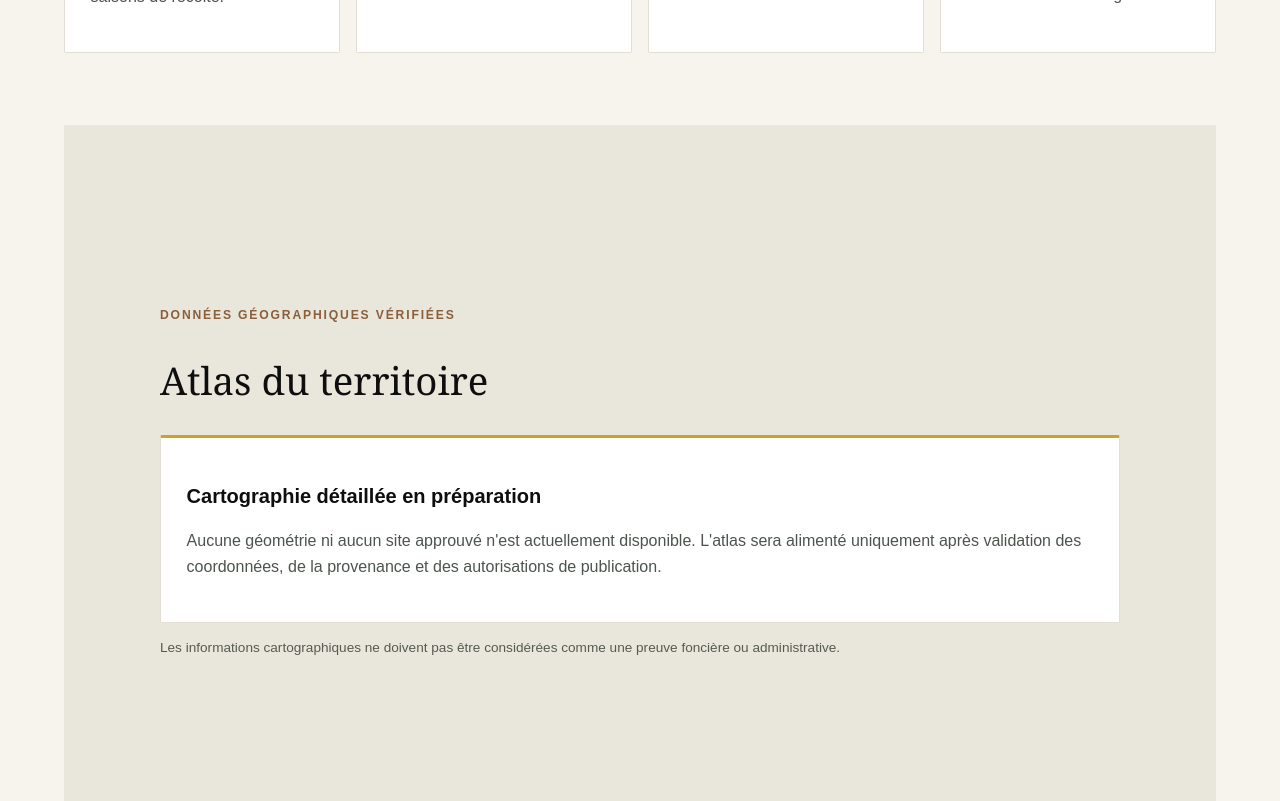
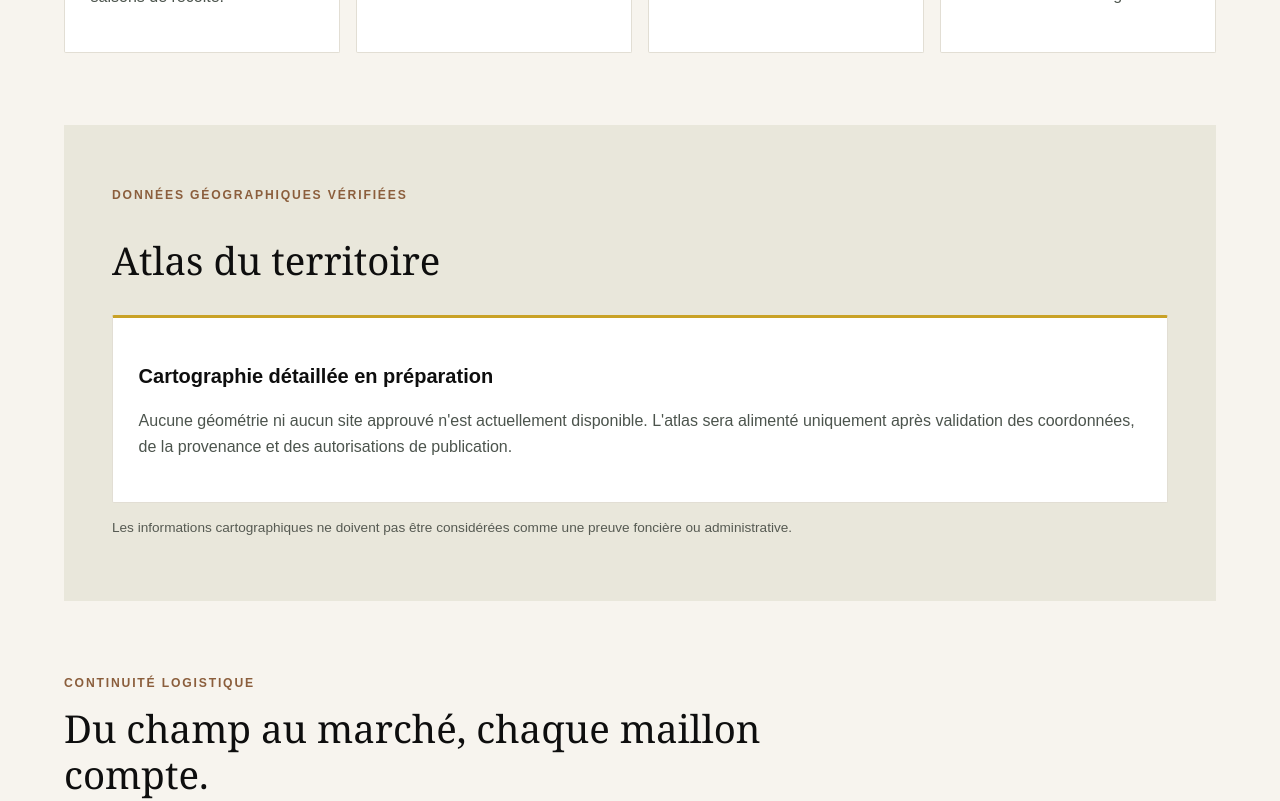
Before and after one commit to Jnk017/Agrilubi-website, a Next.js app: page /territoire-enclavement in a window 1280 px wide. Shown: the part 1420-2221 px from the top of the page. Built offline with nearby package versions, Linux system fonts and the light colour scheme.

Commit message:
fix(territory): avoid nested atlas section

```diff
--- a/src/app/territoire-enclavement/page.tsx
+++ b/src/app/territoire-enclavement/page.tsx
@@ -38,9 +38,7 @@ export default function Page(){return <main>
   <div className="grid territory-challenges">{challenges.map(([num,title,description])=><article className="card" key={num}><span className="number">{num}</span><h3>{title}</h3><p>{description}</p></article>)}</div>
  </section>
 
- <section className="band" id="atlas-territorial">
-  <TerritoryAtlas/>
- </section>
+ <div id="atlas-territorial" className="territory-atlas-anchor"><TerritoryAtlas/></div>
 
  <section>
   <div className="section-heading"><p className="eyebrow">Continuité logistique</p><h2>Du champ au marché, chaque maillon compte.</h2></div>
```
